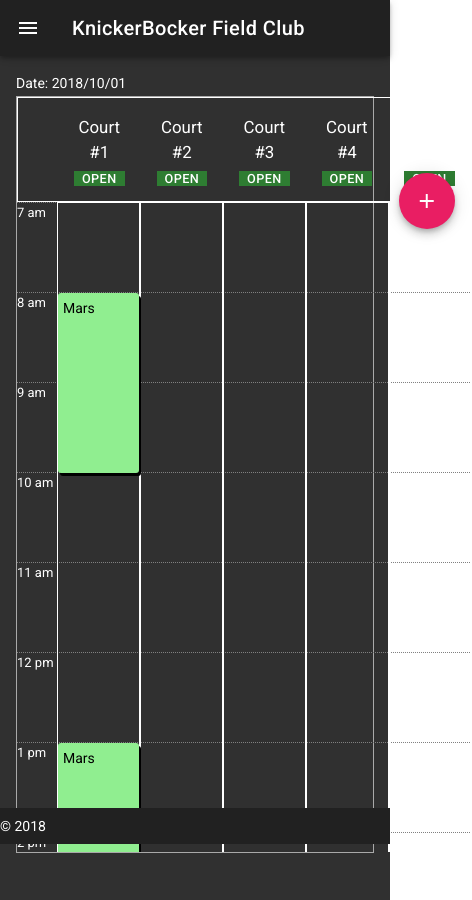
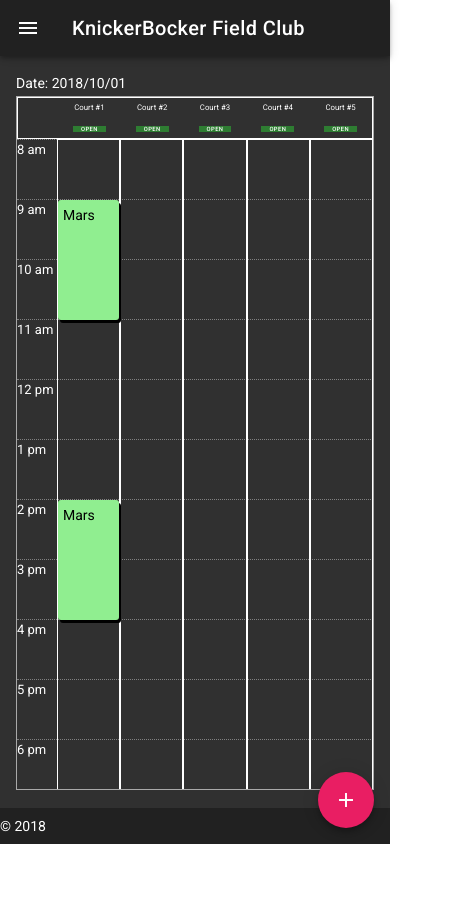
Before and after one commit to dfimiarz/clubhouse-frontend, a Vue app: page /sessions in a window 390 px wide. Shown: the whole page, 472 px wide, since content can reach past the window. After the commit the page ends 844 px from the top, so only its background shows below. Built offline with nearby package versions, Linux system fonts and the light colour scheme.

Commit message:
Fixed issues with court grid overflowing on mobile

```diff
--- a/src/components/MatchCalendar.vue
+++ b/src/components/MatchCalendar.vue
@@ -7,25 +7,37 @@ import func from './vue-temp/vue-editor-bridge';
       Date: 2018/10/01
     </v-flex>
     <v-flex xs12 lg10 >
+
           <div class="main-schedule-container" ref="scheduleContainer" @click="contClicked($event)">
             <div class="court-grid-container">
-            <div v-for="(court,index) in courts" :key="court.id" v-bind:style="{ 'grid-column' : index + 2, 'grid-row' : 1 }">
-              <v-container fluid="" fill-height="">
-                <v-layout row wrap align-center="" justify-center="">
-                  <v-flex xs12>
-                    <div class="text-xs-center" style=" font-size: 2vmax;">
+              <div v-for="(court,index) in courts" :key="court.id" class="pa-1" v-bind:style="{ 'grid-column' : index + 2, 'grid-row' : 1 }">
+                <div class="text-xs-center" style=" font-size: 2vw;">
                   {{ court.lbl }}
                 </div>
                 <div class="title text-xs-center">
-                      <span class="green darken-3 px-2" style=" font-size: 1.5vmax;">{{ court.status }}</span>
+                  <span class="green darken-3 px-2" style=" font-size: 1.5vw;">{{ court.status }}</span>
                 </div>
-                  </v-flex>
-                </v-layout>
-              </v-container>
+              </div>
+            </div>
+            <div class="time-grid-container">
+                <div v-for="(n) in totalCellCount" :key="n" class="cell"  v-bind:style="{ height:  + cellHeight1H + 'px' }">
+                    {{ getCellLabel(n) }}
+                </div>
+                <div class="session-grid-container">
+                  <div style="grid-column : 2 ; grid-row : 1; height: 720px ; border: 1px solid; position: relative;">
+                    <match v-for="match in matches" :key="match.id" :vpos="(match.startMin * cellHeight1H/60)" :height="(match.durMin * cellHeight1H/60)"></match>
+                  </div>
+                  <div style="grid-column : 3 ; grid-row : 1; height: 100%; border: 1px solid;"> </div>
+                  <div style="grid-column : 4 ; grid-row : 1; height: 100%; border: 1px solid;"> </div>
+                  <div style="grid-column : 5 ; grid-row : 1; height: 100%; border: 1px solid;"> </div>
+                  <div style="grid-column : 6 ; grid-row : 1; height: 100%; border: 1px solid;"> </div>
+                </div>
+
+            </div>
 
           </div>
            <v-btn
-              absolute
+                fixed=""
                 fab
                 bottom
                 right
@@ -33,38 +45,8 @@ import func from './vue-temp/vue-editor-bridge';
               >
                 <v-icon>add</v-icon>
               </v-btn>
-          </div>
-          <div style="grid-column : 1 ; grid-row : 2;" class="time-grid-container">
-
-              <div v-for="(n) in totalCellCount" :key="n" class="cell"  v-bind:style="{ height:  + cellHeight1H + 'px' }">
-                  {{ getCellLabel(n) }}
-              </div>
-              <div class="session-grid-container">
-                <div style="grid-column : 2 ; grid-row : 1; height: 1360px ; border: 1px solid; position: relative;">
-                  <match v-for="match in matches" :key="match.id" :vpos="(match.startMin * cellHeight1H/60)" :height="(match.durMin * cellHeight1H/60)"></match>
-                </div>
-                <div style="grid-column : 3 ; grid-row : 1; height: 100%; border: 1px solid;"> </div>
-                <div style="grid-column : 4 ; grid-row : 1; height: 100%; border: 1px solid;"> </div>
-                <div style="grid-column : 5 ; grid-row : 1; height: 100%; border: 1px solid;"> </div>
-                <div style="grid-column : 6 ; grid-row : 1; height: 100%; border: 1px solid;"> </div>
-              </div>
-          </div>
-        </div>
 
     </v-flex>
-    <!--
-    <v-flex xs2 >
-      <div class="schedule-container" ref="scheduleContainer" @click="contClicked($event)">
-        <div v-for="n in civTime" :key="n" class="cell">
-
-        </div>
-        <div v-for="session in sessions" :key="session.id" class="session" :style="{ height: session.durMin + 'px', top: session.startMin + 'px' }">
-
-          <div>{{session.text}}</div>
-
-        </div>
-      </div>
-    </v-flex>-->
   </v-layout>
 </v-container>
 </template>
@@ -84,9 +66,9 @@ export default {
       milTimeLabels: [ '12', '1' , '2', '3', '4' , '5' , '6' , '7' , '8', '9' , '10' , '11', '12' , '13', '14', '15', '16', '17', '18', '19', '20', '21', '22', '23' ],
       civTimeLabels: [ '12 am', '1 am' , '2 am', '3 am', '4 am' , '5 am' , '6 am' , '7 am' , '8 am', '9 am' , '10 am' , '11 am', '12 pm' , '1 pm', '2 pm', '3 pm', '4 pm', '5 pm', '6 pm', '7 pm', '8 pm', '9 pm', '10 pm', '11 pm' ],
       courts: [ {id: 1, lbl:"Court #1", status: "OPEN"} , {id : 2,lbl:"Court #2", status: "OPEN"},  {id: 3,lbl:"Court #3", status: "OPEN"} , {id : 4,lbl:"Court #4", status: "OPEN"} , {id : 5, lbl:"Court #5", status: "OPEN"} ],
-      scheduleStartTime: 7,
-      scheduleEndTime: 22,
-      cellHeight1H: 90
+      scheduleStartTime: 8,
+      scheduleEndTime: 20,
+      cellHeight1H: 60
     }
   },
   methods: {
@@ -127,23 +109,25 @@ export default {
   user-select: none;
   position: relative;
   display: grid;
-  grid-template-columns: 1fr;
+  grid-template-columns: auto;
   grid-template-rows: 1fr 650px;
 
 }
 
 .court-grid-container{
   position: relative;
-  height: 100%;
   display: grid;
   grid-template-columns: 40px repeat(5,1fr);
   grid-template-rows: 1fr;
   border: 1px solid;
+  height: 100%;
 }
 
 .time-grid-container{
   height: 100%;
   position: relative;
+  grid-column : 1;
+  grid-row : 2;
   overflow: auto;
 
 
```
Lines whose indentation alone changed are shown as unchanged.
